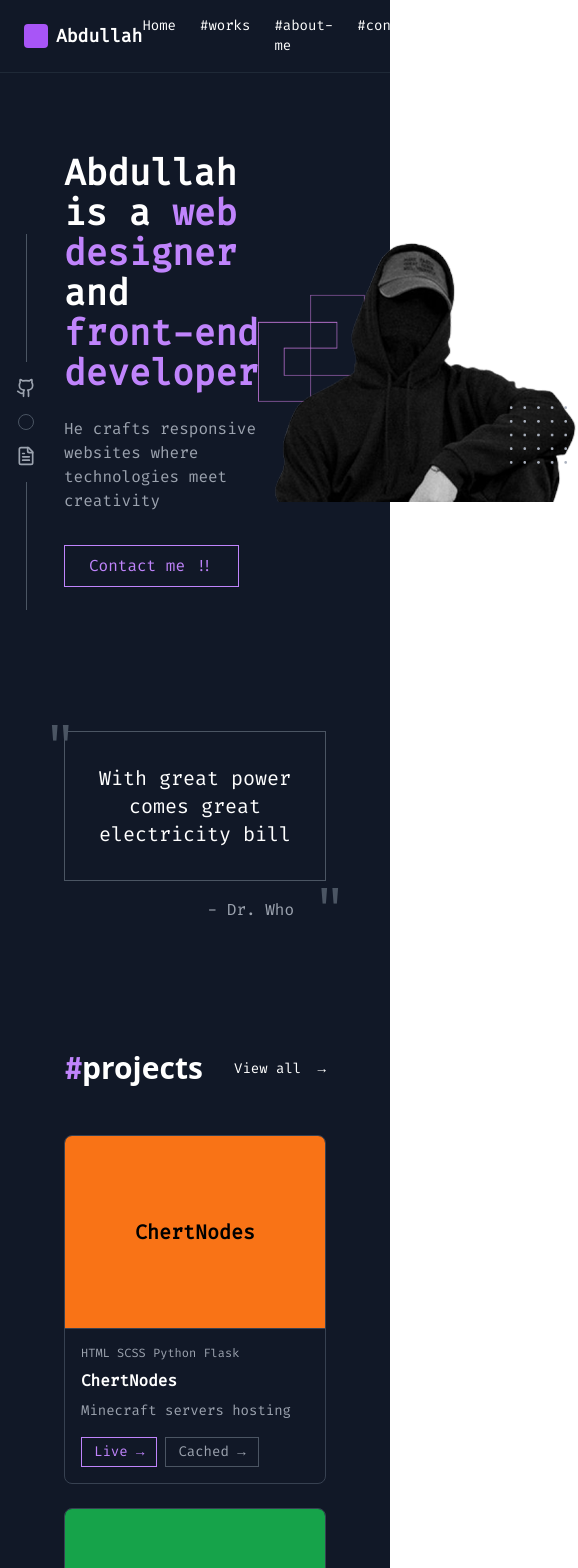
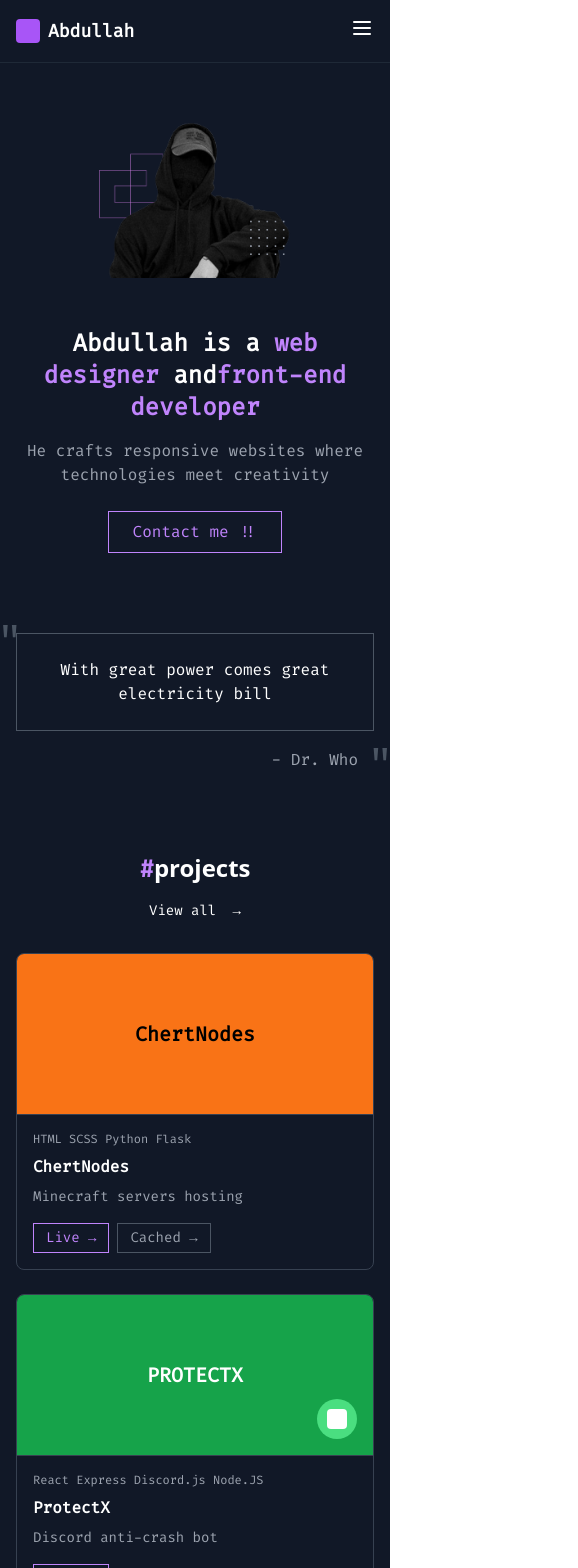
Before and after one commit to abdulahshahid/abdullah, a React (Vite) app: page / in a window 390 px wide. Shown: the top 1568 px of the page, 578 px wide, since content can reach past the window. Built offline with nearby package versions, Linux system fonts and the light colour scheme.

Commit message:
added responsive tailwind CSS classes

```diff
--- a/src/components/LangingPage.jsx
+++ b/src/components/LangingPage.jsx
@@ -1,27 +1,52 @@
 import React, { useState, useEffect } from 'react';
-import { Github, Twitter, FileText, ExternalLink, Mail, MessageCircle } from 'lucide-react';
+import { Github, Twitter, FileText, ExternalLink, Mail, MessageCircle, Menu, X } from 'lucide-react'; // Added Menu and X icons
 
 const Portfolio = () => {
-
+    const [isMenuOpen, setIsMenuOpen] = useState(false); // State for mobile menu
 
     return (
         <div className="bg-gray-900 text-white min-h-screen">
             {/* Navigation */}
-            <nav className="flex justify-between items-center px-6 py-4 border-b border-gray-800">
+            <nav className="flex justify-between items-center px-4 py-4 md:px-6 border-b border-gray-800 relative z-50">
                 <div className="flex items-center space-x-2">
                     <div className="w-6 h-6 bg-purple-500 rounded"></div>
                     <span className="font-firacode font-bold text-lg">Abdullah</span>
                 </div>
-                <div className="font-firacode flex space-x-6 text-sm">
+
+                {/* Mobile Menu Button */}
+                <div className="md:hidden">
+                    <button onClick={() => setIsMenuOpen(!isMenuOpen)} className="text-white focus:outline-none">
+                        {isMenuOpen ? <X size={24} /> : <Menu size={24} />}
+                    </button>
+                </div>
+
+                {/* Desktop Navigation Links */}
+                <div className="hidden font-firacode md:flex space-x-6 text-sm">
                     <a href="#" className="hover:text-purple-400 transition-colors">Home</a>
                     <a href="#" className="hover:text-purple-400 transition-colors">#works</a>
                     <a href="#" className="hover:text-purple-400 transition-colors">#about-me</a>
                     <a href="#" className="hover:text-purple-400 transition-colors">#contacts</a>
-
                 </div>
             </nav>
 
-            <div className="fixed left-0 top-1/2 transform -translate-y-1/2 flex flex-col items-center space-y-4 pl-4 z-50 pointer-events auto">
+            {/* Mobile Menu Overlay */}
+            {isMenuOpen && (
+                <div className="md:hidden fixed inset-0 bg-gray-900 bg-opacity-95 flex flex-col items-center justify-center space-y-8 z-40">
+                    <a href="#" className="text-white text-2xl hover:text-purple-400 transition-colors" onClick={() => setIsMenuOpen(false)}>Home</a>
+                    <a href="#" className="text-white text-2xl hover:text-purple-400 transition-colors" onClick={() => setIsMenuOpen(false)}>#works</a>
+                    <a href="#" className="text-white text-2xl hover:text-purple-400 transition-colors" onClick={() => setIsMenuOpen(false)}>#about-me</a>
+                    <a href="#" className="text-white text-2xl hover:text-purple-400 transition-colors" onClick={() => setIsMenuOpen(false)}>#contacts</a>
+                    <div className="flex space-x-6 mt-8">
+                        <a href="https://github.com/abdulahshahid" target="_blank" rel="noopener noreferrer">
+                            <Github className="w-8 h-8 text-gray-400 hover:text-white transition-colors" />
+                        </a>
+                        <FileText className="w-8 h-8 text-gray-400 hover:text-white transition-colors" />
+                    </div>
+                </div>
+            )}
+
+            {/* Fixed Social Icons (Desktop only) */}
+            <div className="hidden md:fixed left-0 top-1/2 transform -translate-y-1/2 md:flex flex-col items-center space-y-4 pl-4 z-50 pointer-events-auto">
                 <div className="w-px h-32 bg-gray-600"></div>
                 <a
                     href="https://github.com/abdulahshahid"
@@ -30,21 +55,20 @@ const Portfolio = () => {
                 >
                     <Github className="w-5 h-5 text-gray-400 hover:text-white cursor-pointer transition-colors" />
                 </a>
-
                 <div className="w-4 h-4 rounded-full border border-gray-600"></div>
                 <FileText className="w-5 h-5 text-gray-400 hover:text-white cursor-pointer transition-colors" />
                 <div className="w-px h-32 bg-gray-600"></div>
             </div>
 
             {/* Hero Section */}
-            <div className="flex items-center justify-between px-16 py-20 relative">
+            <div className="flex flex-col-reverse md:flex-row items-center justify-center px-4 py-10 text-center md:px-16 md:py-20 relative">
                 {/* Left Section: Text */}
-                <div className="flex-1">
-                    <h1 className="font-firacode text-4xl font-bold mb-6">
-                        Abdullah is a <span className="text-purple-400">web designer</span> and<br />
+                <div className="flex-1 mt-8 md:mt-0 md:text-left">
+                    <h1 className="font-firacode text-2xl sm:text-3xl md:text-4xl font-bold mb-4 md:mb-6">
+                        Abdullah is a <span className="text-purple-400">web designer</span> and<br className="hidden md:block" />
                         <span className="text-purple-400">front-end developer</span>
                     </h1>
-                    <p className="font-firacode text-gray-400 mb-8 max-w-md">
+                    <p className="font-firacode text-gray-400 mb-6 md:mb-8 max-w-md mx-auto md:mx-0">
                         He crafts responsive websites where technologies meet creativity
                     </p>
                     <button className="font-firacode px-6 py-2 border border-purple-400 text-purple-400 hover:bg-purple-400 hover:text-white transition-colors">
@@ -53,8 +77,8 @@ const Portfolio = () => {
                 </div>
 
                 {/* Right Section: Character image */}
-                <div className="flex-1">
-                    <div className="w-80 h-80">
+                <div className="flex-1 flex justify-center md:justify-end">
+                    <div className="w-48 h-48 sm:w-64 sm:h-64 md:w-80 md:h-80">
                         <img
                             src="/assets/Group 46.png"
                             alt="Elias character illustration"
@@ -62,30 +86,26 @@ const Portfolio = () => {
                         />
                     </div>
                 </div>
-
-                {/* Status indicator pinned to bottom-right of the whole section */}
-
             </div>
 
-
             {/* Quote Section */}
-            <div className="flex justify-center px-16 py-16">
-                <div className="relative max-w-2xl">
-                    <div className="text-6xl text-gray-600 absolute -top-4 -left-4">"</div>
-                    <blockquote className="font-firacode font-firacode text-xl text-center border border-gray-600 p-8">
+            <div className="flex justify-center px-4 py-10 md:px-16 md:py-16">
+                <div className="relative max-w-xl w-full">
+                    <div className="text-5xl sm:text-6xl text-gray-600 absolute -top-4 -left-4">"</div>
+                    <blockquote className="font-firacode text-base sm:text-xl text-center border border-gray-600 p-6 sm:p-8">
                         With great power comes great electricity bill
                     </blockquote>
-                    <div className="text-6xl text-gray-600 absolute -bottom-4 -right-4">"</div>
-                    <div className="text-right mt-4 mr-8">
+                    <div className="text-5xl sm:text-6xl text-gray-600 absolute -bottom-4 -right-4">"</div>
+                    <div className="text-right mt-4 mr-4 sm:mr-8">
                         <span className="font-firacode text-gray-400">- Dr. Who</span>
                     </div>
                 </div>
             </div>
 
             {/* Projects Section */}
-            <div className="px-16 py-16">
-                <div className="flex justify-between items-center mb-12">
-                    <h2 className="text-3xl font-bold">
+            <div className="px-4 py-10 md:px-16 md:py-16">
+                <div className="flex flex-col sm:flex-row justify-between items-center mb-8 md:mb-12">
+                    <h2 className="text-2xl sm:text-3xl font-bold mb-4 sm:mb-0">
                         <span className="font-firacode text-purple-400">#</span>projects
                     </h2>
                     <a href="#" className="font-firacode text-sm hover:text-purple-400 transition-colors">
@@ -96,7 +116,7 @@ const Portfolio = () => {
                 <div className="grid grid-cols-1 md:grid-cols-3 gap-6">
                     {/* Project 1 */}
                     <div className="border border-gray-700 rounded-lg overflow-hidden">
-                        <div className="bg-orange-500 h-48 flex items-center justify-center">
+                        <div className="bg-orange-500 h-40 flex items-center justify-center">
                             <div className="font-firacode text-black font-bold text-xl">ChertNodes</div>
                         </div>
                         <div className="font-firacode p-4 border-t border-gray-700">
@@ -116,10 +136,10 @@ const Portfolio = () => {
 
                     {/* Project 2 */}
                     <div className="font-firacode border border-gray-700 rounded-lg overflow-hidden">
-                        <div className="bg-green-600 h-48 flex items-center justify-center relative">
+                        <div className="bg-green-600 h-40 flex items-center justify-center relative">
                             <div className="text-white font-bold text-xl">PROTECTX</div>
-                            <div className="absolute bottom-4 right-4 w-12 h-12 bg-green-400 rounded-full flex items-center justify-center">
-                                <div className="w-6 h-6 bg-white rounded"></div>
+                            <div className="absolute bottom-4 right-4 w-10 h-10 bg-green-400 rounded-full flex items-center justify-center">
+                                <div className="w-5 h-5 bg-white rounded"></div>
                             </div>
                         </div>
                         <div className="p-4 border-t border-gray-700">
@@ -136,8 +156,8 @@ const Portfolio = () => {
 
                     {/* Project 3 */}
                     <div className="font-firacode border border-gray-700 rounded-lg overflow-hidden">
-                        <div className="bg-blue-600 h-48 flex items-center justify-center">
-                            <div className="text-white font-bold text-xl">Kahoot Answers Viewer</div>
+                        <div className="bg-blue-600 h-40 flex items-center justify-center">
+                            <div className="text-white font-bold text-xl text-center px-2">Kahoot Answers Viewer</div>
                         </div>
                         <div className="p-4 border-t border-gray-700">
                             <div className="text-xs text-gray-400 mb-2">CSS Express Node.JS</div>
@@ -154,26 +174,26 @@ const Portfolio = () => {
             </div>
 
             {/* Skills Section */}
-            <div className="px-16 py-16">
-                <h2 className="font-firacode text-3xl font-bold mb-12">
+            <div className="px-4 py-10 md:px-16 md:py-16">
+                <h2 className="font-firacode text-2xl sm:text-3xl font-bold mb-8 md:mb-12">
                     <span className="text-purple-400">#</span>skills
                 </h2>
 
-                <div className="flex items-start space-x-12">
-                    <div className="flex-1">
+                <div className="flex flex-col md:flex-row items-center md:items-start md:space-x-12">
                     {/* Decorative graphic */}
-                        <div className="w-64 h-64 relative">
+                    <div className="flex-1 mb-8 md:mb-0 flex justify-center">
+                        <div className="w-48 h-48 sm:w-64 sm:h-64 relative">
                             <div className="absolute inset-0 grid grid-cols-8 gap-1">
                                 {[...Array(64)].map((_, i) => (
                                     <div key={i} className={`w-2 h-2 ${Math.random() > 0.7 ? 'bg-purple-400' : 'bg-gray-700'} rounded-sm`}></div>
                                 ))}
                             </div>
-                            <div className="absolute bottom-0 left-1/2 transform -translate-x-1/2 w-16 h-16 border-2 border-purple-400"></div>
-                            <div className="absolute top-1/2 right-0 w-12 h-12 border-2 border-purple-400"></div>
+                            <div className="absolute bottom-0 left-1/2 transform -translate-x-1/2 w-12 h-12 sm:w-16 sm:h-16 border-2 border-purple-400"></div>
+                            <div className="absolute top-1/2 right-0 w-8 h-8 sm:w-12 sm:h-12 border-2 border-purple-400"></div>
                         </div>
                     </div>
 
-                    <div className="flex-1 grid grid-cols-2 gap-8">
+                    <div className="flex-1 grid grid-cols-1 sm:grid-cols-2 gap-8 text-center sm:text-left">
                         {/* Languages */}
                         <div>
                             <h3 className="font-firacode font-bold mb-4 text-white border border-white inline-block px-2 py-1">Languages</h3>
@@ -226,32 +246,28 @@ const Portfolio = () => {
             </div>
 
             {/* About Section */}
-            <div className="px-16 py-16">
-                <h2 className="font-firacode text-3xl font-bold mb-12">
+            <div className="px-4 py-10 md:px-16 md:py-16">
+                <h2 className="font-firacode text-2xl sm:text-3xl font-bold mb-8 md:mb-12">
                     <span className="text-purple-400">#</span>about-me
                 </h2>
 
-                <div className="flex items-center space-x-12">
-                    <div className="flex-1">
-                        <p className="font-firacode text-gray-400 mb-6">Hello, i'm Elias!</p>
-                        <p className="font-firacode text-gray-400 mb-6">
+                <div className="flex flex-col md:flex-row items-center md:items-start md:space-x-12">
+                    <div className="flex-1 text-center md:text-left">
+                        <p className="font-firacode text-gray-400 mb-4 md:mb-6">Hello, i'm Elias!</p>
+                        <p className="font-firacode text-gray-400 mb-4 md:mb-6">
                             I'm a self-taught front-end developer based in Kyiv, Ukraine.
                             I can develop websites from scratch and raise them into modern user-friendly web experiences.
                         </p>
-                        <p className="font-firacode text-gray-400 mb-8">
-                            Transforming my creativity and knowledge into a websites has been my passion for over a year. I have been helping various clients to establish their presence online. I always strive to learn about the newest technologies and frameworks.
+                        <p className="font-firacode text-gray-400 mb-6 md:mb-8">
+                            Transforming my creativity and knowledge into websites has been my passion for over a year. I have been helping various clients to establish their presence online. I always strive to learn about the newest technologies and frameworks.
                         </p>
                         <button className="px-6 py-2 border border-purple-400 text-purple-400 hover:bg-purple-400 hover:text-white transition-colors">
                             Read more →
                         </button>
                     </div>
 
-                    <div className="flex-1 relative">
-                        <div className="w-80 h-96 bg-gray-800 rounded-lg relative overflow-hidden">
-                            {/* Character illustration */}
-                            {/* <div className="absolute bottom-0 left-1/2 transform -translate-x-1/2 w-32 h-48 bg-orange-500 rounded-t-full"></div> */}
-                            <div className="flex-1">
-                                <div className="w-80 h-80">
+                    <div className="flex-1 relative mt-8 md:mt-0 flex justify-center md:justify-end">
+                        <div className="w-64 h-80 sm:w-80 sm:h-96 bg-gray-800 rounded-lg relative overflow-hidden flex items-center justify-center">
                             <img
                                 src="/assets/Group 50.png"
                                 alt="Elias character illustration"
@@ -261,30 +277,28 @@ const Portfolio = () => {
                     </div>
                 </div>
             </div>
-                </div>
-            </div>
 
             {/* Contact Section */}
-            <div className="px-16 py-16">
-                <h2 className="font-firacode text-3xl font-bold mb-12">
+            <div className="px-4 py-10 md:px-16 md:py-16">
+                <h2 className="font-firacode text-2xl sm:text-3xl font-bold mb-8 md:mb-12">
                     <span className="text-purple-400">#</span>contacts
                 </h2>
 
-                <div className="flex justify-between items-start">
-                    <div className="flex-1">
-                        <p className="font-firacode text-gray-400 mb-8 max-w-md">
-                            I'm interested in freelance opportunities. However, if you have other request or question, don't hesitate to contact me
+                <div className="flex flex-col md:flex-row justify-between items-center md:items-start">
+                    <div className="flex-1 text-center md:text-left mb-8 md:mb-0">
+                        <p className="font-firacode text-gray-400 mb-6 md:mb-8 max-w-md mx-auto md:mx-0">
+                            I'm interested in freelance opportunities. However, if you have other requests or questions, don't hesitate to contact me.
                         </p>
                     </div>
 
-                    <div className="border border-gray-700 p-6 rounded-lg">
+                    <div className="border border-gray-700 p-6 rounded-lg text-center md:text-left">
                         <h3 className="font-firacode font-bold mb-4">Message me here</h3>
                         <div className="space-y-2">
-                            <div className="flex items-center space-x-2 text-gray-400">
-                                <MessageCircle className="w-4 h-4" />
+                            <div className="flex items-center justify-center md:justify-start space-x-2 text-gray-400">
+                                <MessageCircle className="font-firacode w-4 h-4" />
                                 <span>!Elias#3519</span>
                             </div>
-                            <div className="flex items-center space-x-2 text-gray-400">
+                            <div className="font-firacode flex items-center justify-center md:justify-start space-x-2 text-gray-400">
                                 <Mail className="w-4 h-4" />
                                 <span>elias@elias.me</span>
                             </div>
@@ -294,18 +308,18 @@ const Portfolio = () => {
             </div>
 
             {/* Footer */}
-            <footer className="border-t border-gray-800 px-16 py-8">
-                <div className="flex justify-between items-center">
-                    <div>
-                        <div className="font-firacode flex items-center space-x-2 mb-2">
+            <footer className="border-t border-gray-800 px-4 py-8 md:px-16">
+                <div className="flex flex-col md:flex-row justify-between items-center text-center md:text-left">
+                    <div className="mb-4 md:mb-0">
+                        <div className="font-firacode flex items-center justify-center md:justify-start space-x-2 mb-2">
                             <div className="w-6 h-6 bg-purple-500 rounded"></div>
                             <span className="font-bold">Elias</span>
-                            <span className="text-gray-400 text-sm ml-4">elias@elias.me</span>
+                            <span className="text-gray-400 text-sm md:ml-4">elias@elias.me</span>
                         </div>
                         <p className="text-gray-400 text-sm">Web designer and front-end developer</p>
                     </div>
 
-                    <div>
+                    <div className="flex flex-col items-center md:items-end">
                         <h4 className="font-firacode font-bold mb-2">Media</h4>
                         <div className="flex space-x-4">
                             <a
@@ -316,9 +330,6 @@ const Portfolio = () => {
                             >
                                 <Github className="w-5 h-5 text-gray-400 hover:text-white cursor-pointer transition-colors" />
                             </a>
-
-                            {/* <div className="w-5 h-5 bg-blue-500 rounded cursor-pointer"></div>
-                            <div className="w-5 h-5 bg-gray-600 rounded cursor-pointer"></div> */}
                         </div>
                     </div>
                 </div>
```
Lines whose indentation alone changed are shown as unchanged.
